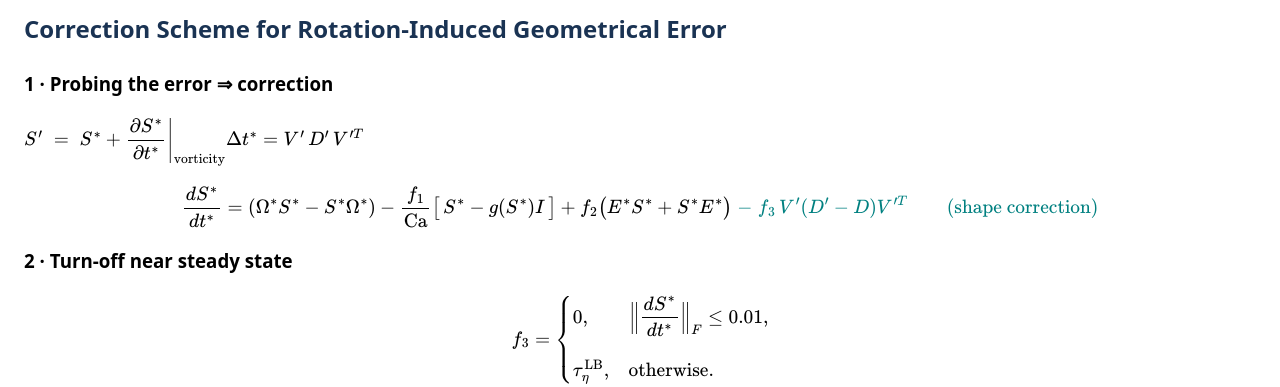
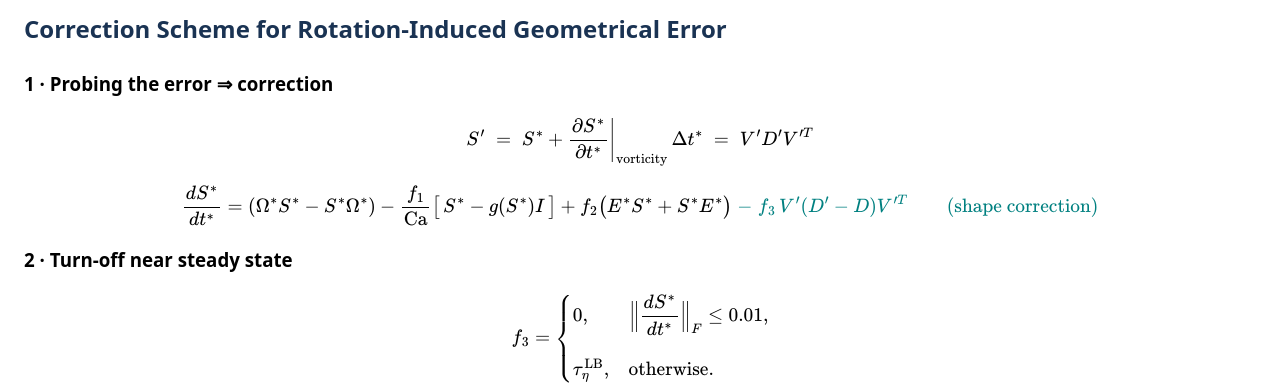
Before and after one commit to Er1koenig/droplet-dynamics, a plain HTML site: page index.html in a window 1280 px wide. Shown: the part 425-812 px from the top of the page. Drawn offline with nearby package versions, Linux system fonts and the light colour scheme.

Commit message:
Update index.html

```diff
--- a/index.html
+++ b/index.html
@@ -74,9 +74,12 @@
 
   <h3 style="margin-top:1.2rem;">1&nbsp;·&nbsp;Probing the error ⇒ correction</h3>
 
-  <div class="math-block">\(
-    S' \;=\; S^{*} + \left.\dfrac{\partial S^{*}}{\partial t^{*}}\right|_{\text{vorticity}} \Delta t^{*} = V'\,D'\,V'^{T} \)
-  </div>
+  <div class="math-block">\[
+  S' \;=\; S^{*}
+      + \left.\dfrac{\partial S^{*}}{\partial t^{*}}\right|_{\text{vorticity}}
+        \,\Delta t^{*}
+      \;=\; V' D' V'^{T}
+\]</div>
 
   <div class="math-block">\[
     \frac{d S^{*}}{d t^{*}}
```
